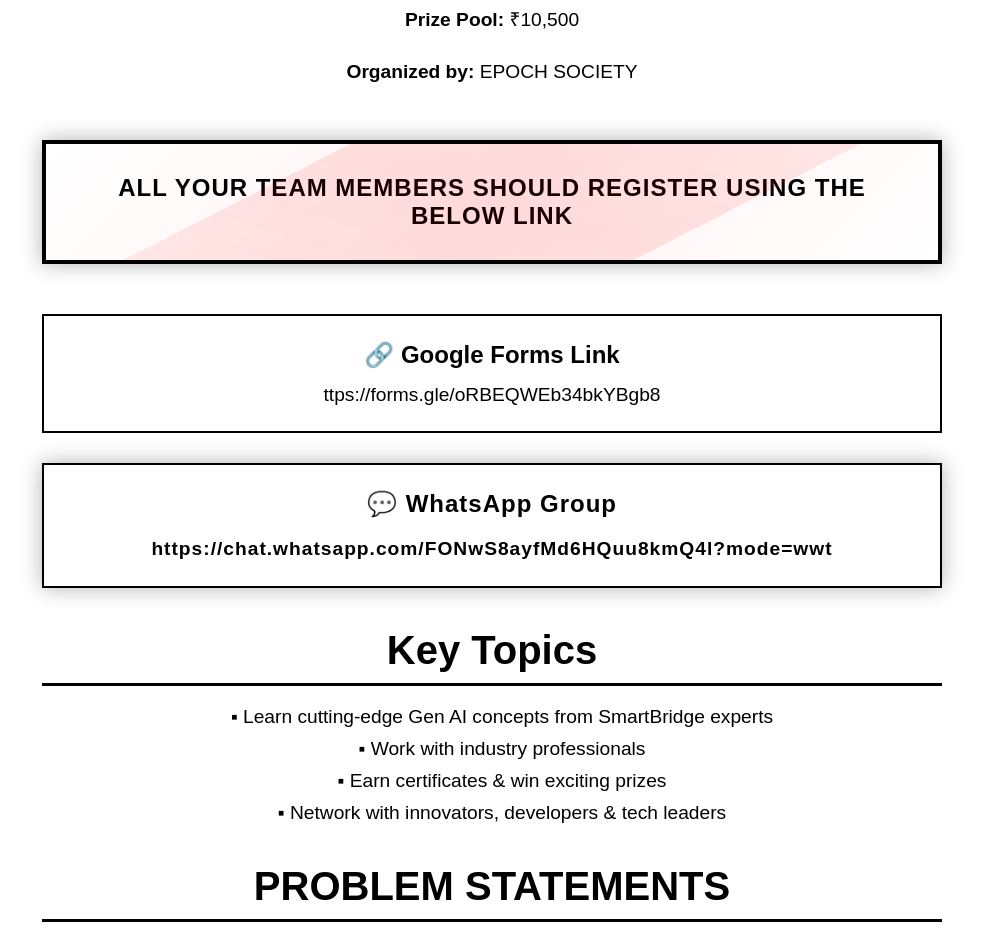
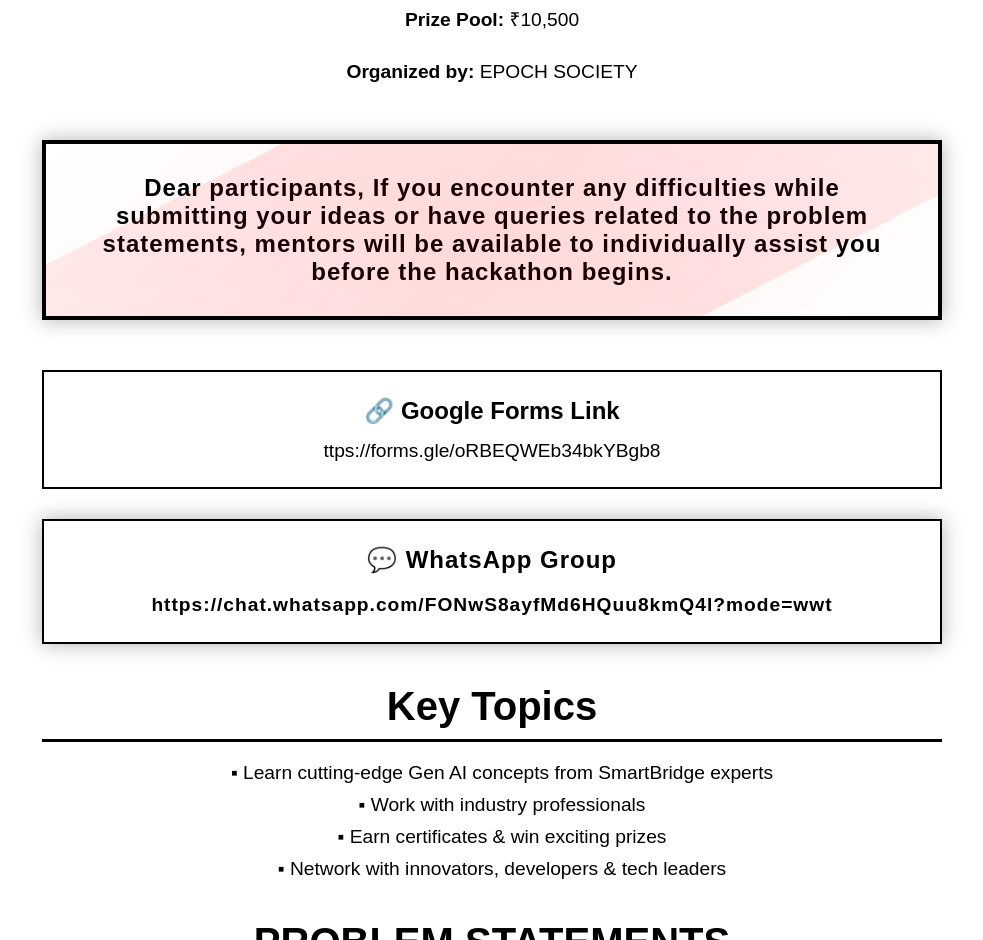
Before and after one commit to Chiranth-Janardhan-moger/cognitive-x, a plain HTML site: page index.html in a window 1280 px wide. Shown: the part 1062-2002 px from the top of the page, without its empty margins (148-1131 px from the left). Drawn offline with Linux system fonts and the light colour scheme.

Commit message:
Update index.html

```diff
--- a/index.html
+++ b/index.html
@@ -754,7 +754,8 @@
         <p><strong>Organized by:</strong> EPOCH SOCIETY</p>
 
         <div class="important">
-            ALL YOUR TEAM MEMBERS SHOULD REGISTER USING THE BELOW LINK
+           Dear participants,
+If you encounter any difficulties while submitting your ideas or have queries related to the problem statements, mentors will be available to individually assist you before the hackathon begins.
         </div>
 
         <div class="links">
```
